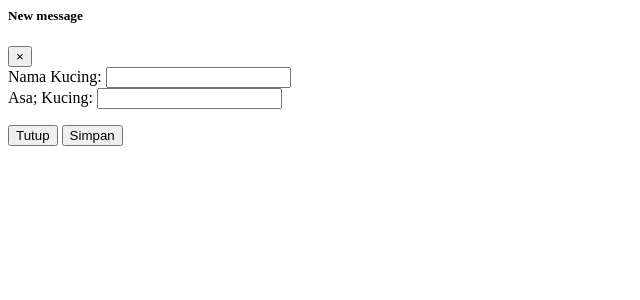
After one commit to mhmmdrzld/uts_implementasi, a PHP site: page /modals.php in a window 1280 px wide. The commit adds this page. Shown: the top 300 px of the page, without its empty margins (0-640 px from the left). Run offline with PHP 8.4, Linux system fonts and the light colour scheme.

Commit message:
simpan blom

```diff
--- /dev/null
+++ b/modals.php
@@ -0,0 +1,28 @@
+<div class="modal fade" id="exampleModal" tabindex="-1" aria-labelledby="exampleModalLabel" aria-hidden="true">
+    <div class="modal-dialog">
+        <div class="modal-content">
+            <div class="modal-header">
+                <h5 class="modal-title" id="exampleModalLabel">New message</h5>
+                <button type="button" class="close" data-dismiss="modal" aria-label="Close">
+                    <span aria-hidden="true">&times;</span>
+                </button>
+            </div>
+            <div class="modal-body">
+                <form>
+                    <div class="form-group">
+                        <label for="nama-kucing" class="col-form-label">Nama Kucing:</label>
+                        <input type="text" name="nama_kucing" class="form-control" id="nama-kucing" require>
+                    </div>
+                    <div class="form-group">
+                        <label for="asal-kucing" class="col-form-label">Asa; Kucing:</label>
+                        <input type="text" name="asal_kucing" class="form-control" id="asal-kucing" require>
+                    </div>
+                </form>
+            </div>
+            <div class="modal-footer">
+                <button type="button" class="btn btn-secondary" data-dismiss="modal">Tutup</button>
+                <button type="submit" class="btn btn-primary" id="button">Simpan</button>
+            </div>
+        </div>
+    </div>
+</div>
```
Also changed, not shown: home.php (+30 -2 lines), simpan.php (added, +12 -0 lines).
